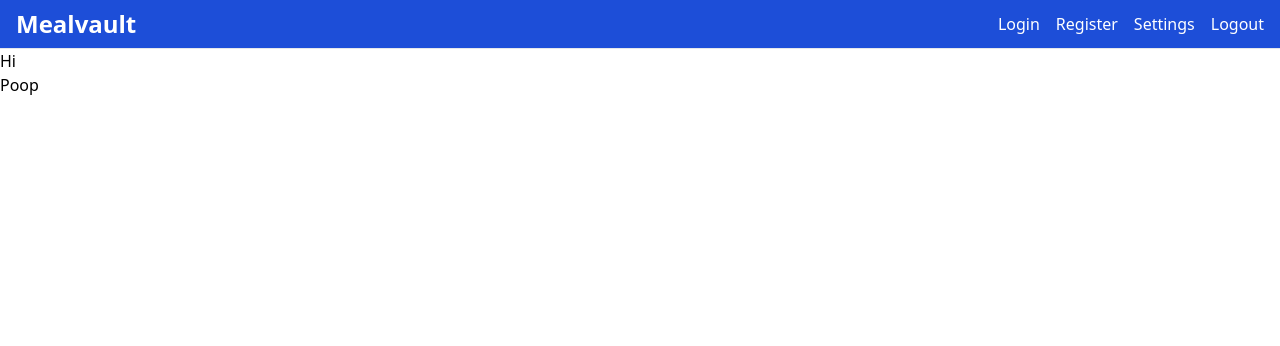
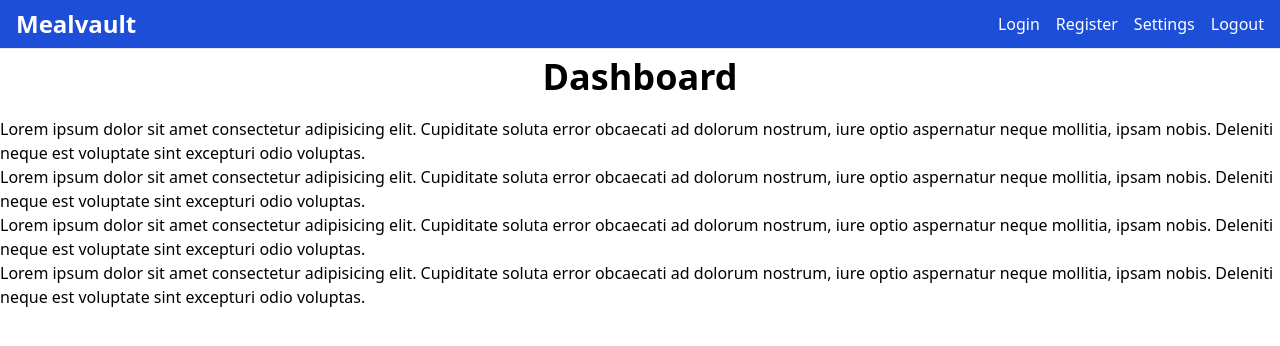
Before and after one commit to RyanTurner02/mealvault, a Next.js app in the folder frontend/: page / in a window 1280 px wide. Shown: the top 346 px of the page. Built offline with nearby package versions, Linux system fonts and the light colour scheme.

Commit message:
Add dashboard placeholder text

```diff
--- a/frontend/src/app/page.tsx
+++ b/frontend/src/app/page.tsx
@@ -4,9 +4,12 @@ export default function Home() {
   return (
     <div>
       <Header />
-      <main className="">
-        <h1>Hi</h1>
-        <p>Poop</p>
+      <main>
+        <h1 className="text-4xl font-bold text-center mt-2 mb-5">Dashboard</h1>
+        <p>Lorem ipsum dolor sit amet consectetur adipisicing elit. Cupiditate soluta error obcaecati ad dolorum nostrum, iure optio aspernatur neque mollitia, ipsam nobis. Deleniti neque est voluptate sint excepturi odio voluptas.</p>
+        <p>Lorem ipsum dolor sit amet consectetur adipisicing elit. Cupiditate soluta error obcaecati ad dolorum nostrum, iure optio aspernatur neque mollitia, ipsam nobis. Deleniti neque est voluptate sint excepturi odio voluptas.</p>
+        <p>Lorem ipsum dolor sit amet consectetur adipisicing elit. Cupiditate soluta error obcaecati ad dolorum nostrum, iure optio aspernatur neque mollitia, ipsam nobis. Deleniti neque est voluptate sint excepturi odio voluptas.</p>
+        <p>Lorem ipsum dolor sit amet consectetur adipisicing elit. Cupiditate soluta error obcaecati ad dolorum nostrum, iure optio aspernatur neque mollitia, ipsam nobis. Deleniti neque est voluptate sint excepturi odio voluptas.</p>
       </main>
     </div>
   );
```
